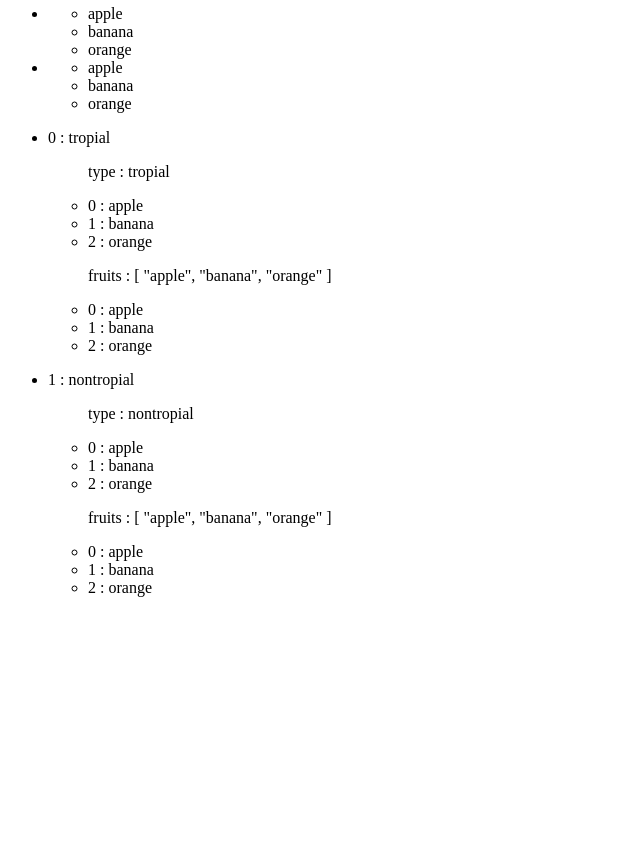
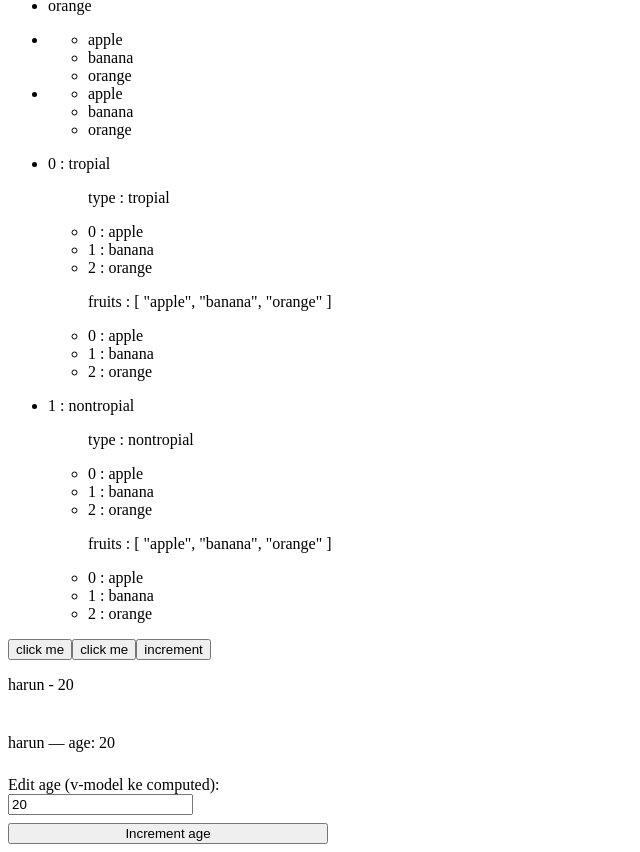
Before and after one commit to harun-alrosyid/vue-learn, a Vue app: page / in a window 1280 px wide. Shown: the part 584-1436 px from the top of the page, without its empty margins (0-640 px from the left). Before the commit the page ends 1197 px from the top, so only its background shows below. Built offline with nearby package versions, Linux system fonts and the light colour scheme.

Commit message:
feat: learning reactive an d computed

```diff
--- a/src/App.vue
+++ b/src/App.vue
@@ -1,7 +1,10 @@
 <script setup>
-import { ref } from 'vue'
+import { ref, watch } from 'vue'
 import MainButton from './components/MainButton.vue'
 import TryMe from './components/TryMe.vue'
+import EmitingListenEvent from './components/EmitingListenEvent.vue'
+import EmitingListenEventArgument from './components/EmitingListenEventArgument.vue'
+import ReactiveComputed from './components/ReactiveComputed.vue'
 
 const name = 'harun'
 
@@ -47,9 +50,26 @@ const listNestedObject = [
     "orange",
   ]},
 ]
+
+const checklog = () => {
+  console.log("checklog")
+}
+
+  // Emit listen
+  const count = ref(0)
+  function increment(n) {
+    console.log(n);
+    count.value = count.value + n
+  }
+
+watch(count, (newVal, oldVal) => {
+  console.log(`count berubah dari ${oldVal} ke ${newVal}`)
+})
+
 </script>
 
 <template>
+  {{ count }}
   <header>
     <h1>vue-learn</h1>
   </header>
@@ -72,6 +92,7 @@ const listNestedObject = [
   <!-- binding -->
 
   <div v-bind:id="id">ini id</div>
+
 
   <MainButton />
   <!-- v-for -->
@@ -96,6 +117,16 @@ const listNestedObject = [
       </ul>
     </li>
   </ul>
+  <!-- Emit listen -->
+   <EmitingListenEvent  @some-event="checklog()"/>
+   <EmitingListenEvent  @some-event.once ="checklog()"/>
+
+   <EmitingListenEventArgument  @incrementBy="increment"/>
+
+
+   <!-- computed and reactive -->
+  <ReactiveComputed />
+
 </template>
 
 <style scoped></style>
--- /dev/null
+++ b/src/components/EmitingListenEvent.vue
@@ -0,0 +1,6 @@
+<script
+setup></script>
+
+<template>
+    <button @click="$emit('someEvent')">click me</button>
+</template>
--- /dev/null
+++ b/src/components/EmitingListenEventArgument.vue
@@ -0,0 +1,6 @@
+<script
+setup></script>
+
+<template>
+    <button @click="$emit('incrementBy',1)">increment</button>
+</template>
--- /dev/null
+++ b/src/components/ReactiveComputed.vue
@@ -0,0 +1,45 @@
+<script setup>
+import { reactive, computed } from 'vue'
+
+// ini pake reactive karena object kalo cuma string number atau boolean pakai ref
+const person = reactive({
+  name: 'harun',
+  age: 20,
+})
+
+/** Turunan untuk display saja (cached, read-only) */
+const ageLabel = computed(() => `${person.name} — age: ${person.age}`)
+
+/** Proxy untuk v-model: membaca & menulis ke person.age */
+const ageModel = computed({
+  get() {
+    return person.age
+  },
+  set(val) {
+    // amanin input: terima number/string angka
+    const n = Number(val)
+    if (!Number.isNaN(n)) {
+      person.age = n
+    }
+  },
+})
+
+function add() {
+  person.age++
+}
+</script>
+
+<template>
+  <div style="display:grid; gap:.5rem; max-width:320px">
+    <p>{{ person.name }} - {{ person.age }}</p>
+    <p>{{ ageLabel }}</p>
+
+    <!-- set() akan terpanggil saat user mengubah nilai -->
+    <label>
+      Edit age (v-model ke computed):
+      <input type="number" v-model.number="ageModel" />
+    </label>
+
+    <button @click="add">Increment age</button>
+  </div>
+</template>
```
